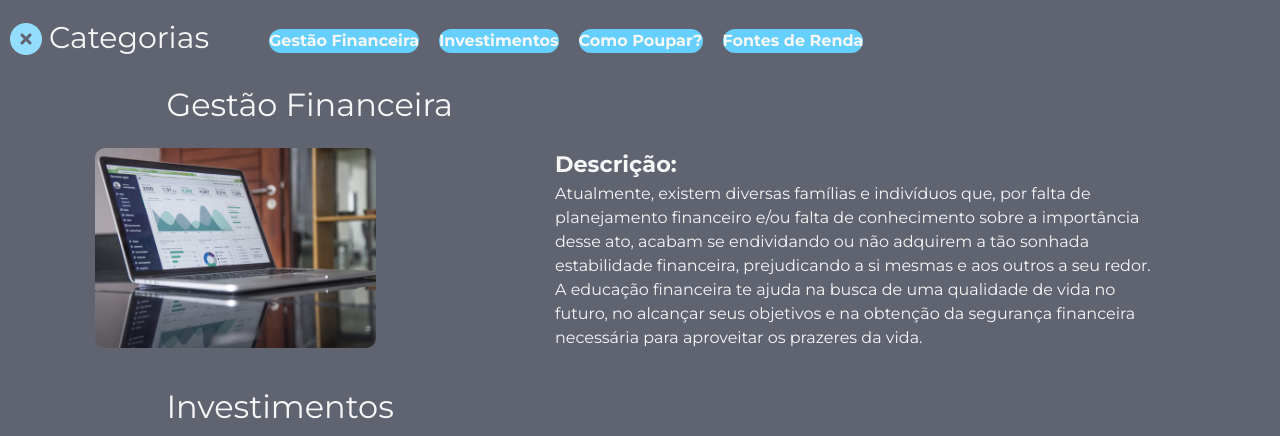
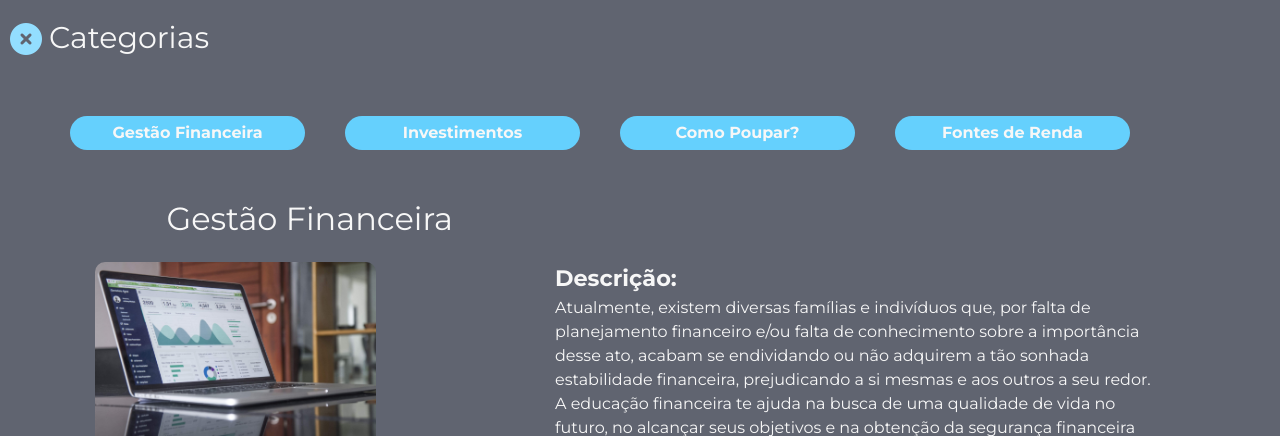
Before and after one commit to ICEI-PUC-Minas-PPLCC-TI/tiaw-ppl-cc-m-20211-grupo-10-financas, a PHP site: page /src/blog.html in a window 1280 px wide, after a click that opens the changed part. Shown: the part 100-536 px from the top of the page. Run offline with PHP 8.4, Linux system fonts and the light colour scheme; some libraries are stand-ins or nearby versions.

Commit message:
Blog Page is responsive now

```diff
--- a/src/styles/blog.css
+++ b/src/styles/blog.css
@@ -20,16 +20,25 @@
   display: flex;
   list-style: none;
   margin-left: 20px;
+  text-align: center;
 }
 .lista1{
   margin-top:12px;
   font-weight: bold;
+  display: flex;
+  flex-wrap: wrap;
+  align-items: center;
+  padding: 15px;
+  margin: 15px;
 }
 .lista1 a {
   text-decoration: none;
   color: #f7f7f7;
   background-color: #65d0fd;
   border-radius: 20px;
+  margin: 10px;
+  padding: 5px 42px;
+  width: 235px;
 }
 .lista1 a:hover {
   color: #93deff;
@@ -113,11 +122,13 @@ h2.artigo {
     margin-bottom: 13%;
   }
 }
-@media screen and (min-width: 650px) and (max-width: 785px) {
+@media screen and (max-width: 460px) {
   div.artigo p {
-    margin-bottom: 4%;
+    padding-bottom: 100%;
   }
 }
+
+
 @media screen and (min-width: 786px) and (max-width: 985px) {
   img.img_artigo {
     max-width: 95%;
```
